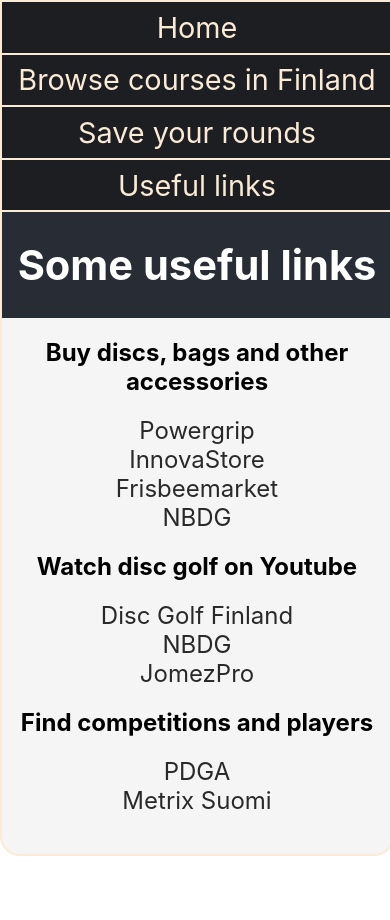
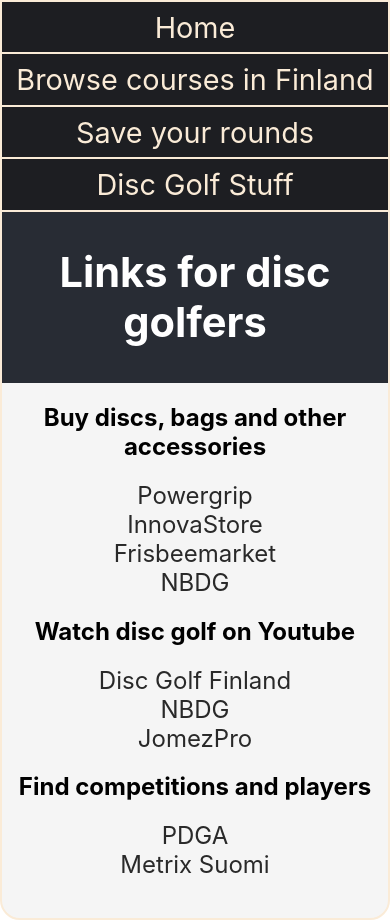
Before and after one commit to Hnes-co/discgolfapp-frontend, a React (Create React App) app: page /links in a window 390 px wide. Before the commit the page ends 856 px from the top, so only its background shows below. Built offline with nearby package versions, Linux system fonts and the light colour scheme; no server answers.

Commit message:
updates&fixes2

```diff
--- a/src/App.css
+++ b/src/App.css
@@ -37,7 +37,6 @@
 
 .App-header {
   background-color: #282c34;
-
   display: flex;
   flex-direction: column;
   align-items: center;
@@ -50,6 +49,7 @@
   padding: 2%;
   font-size: 180%;
 }
+
 
 .home-header {
   background-color: #282c34;
@@ -200,6 +200,7 @@
 }
 
 .button1 {
+  width: 35%;
   margin: 1%;
   background-color: #282c34;
   border: 2px solid antiquewhite;
@@ -256,6 +257,34 @@
 
 /*Sovelluksesta responsiivinen */
 
+@media only screen and (max-width: 1400px) {
+
+  .button1 {
+    font-size: 90%;
+  }
+
+}
+
+@media only screen and (max-width: 1200px) {
+
+  .button1 {
+    width: 40%;
+  }
+  .App-header {
+    padding: 2%;
+  }
+
+}
+
+@media only screen and (max-width: 1040px) {
+
+  .button1 {
+    width: 80%;
+  }
+
+}
+
+
 @media only screen and (max-width: 915px) {
 
   body {
@@ -263,7 +292,7 @@
   }
 
   .App {
-    width: 100%;
+    width: auto;
   }
 
   .Navigation {
@@ -274,6 +303,10 @@
   .home-header {
     font-size: 180%;
   }
+  .App-header {
+    font-size: 130%;
+  }
+
 
   .scores {
     margin-top: 20%;
@@ -303,9 +336,6 @@
     font-size: 150%;
   }
 
-  .App-header {
-    font-size: 130%;
-  }
 
   .scores {
     margin-top: 30%;
@@ -317,7 +347,8 @@
   }
 
   .button1 {
-    font-size: 127%;
+    padding: 3%;
+    font-size: 80%;
   }
   .saveButton {
     font-size: 127%;
@@ -327,3 +358,11 @@
     padding-right: 5px;
   }
 }
+
+@media only screen and (max-width: 375px) {
+
+  .button1 {
+    height: 50px;
+  }
+
+}
--- a/src/App.js
+++ b/src/App.js
@@ -45,7 +45,7 @@
             <Link className="button" to="/">Home</Link>
             <Link className="button" to="/courses" onClick={handleCourses}>Browse courses in Finland</Link>
             <Link className="button" to="/scores">Save your rounds </Link>
-            <Link className="button" to="/links">Useful links</Link>
+            <Link className="button" to="/links">Disc Golf Stuff</Link>
         </div>
         <div className="content">
           <Switch>
--- a/src/components/home.js
+++ b/src/components/home.js
@@ -11,7 +11,7 @@
                 <h1>Welcome to Disc Golf SPA</h1>
             </header>
             <div className="home-content">
-                This is the home page for the disc golf app.
+                Hello! This is the home page for the disc golf app.
                 Use the navigation bar above to browse the site.
             </div>
             <div id="Footer">
--- a/src/components/links.js
+++ b/src/components/links.js
@@ -7,7 +7,7 @@
     return(
         <div>
             <header className="App-header">
-                <h1>Some useful links</h1>
+                <h1>Links for disc golfers</h1>
             </header>
             <div className="buydiscs">
                 <h2>Buy discs, bags and other accessories</h2>
--- a/src/components/scores.js
+++ b/src/components/scores.js
@@ -22,7 +22,8 @@
         return(
             <div className="scoreDiv">
                 <form onSubmit={props.handleFormSubmit}>
-                    Your name: <input value={props.newName} onChange={props.handleName} required/>
+                <h3> {props.courseToShow.name} </h3>
+                    Your name: <input value={props.newName} onChange={props.handleName} required maxLength="30"/>
                         <div className="scoreForm">
                         <table className="scoreTable">
                             <tbody>
@@ -120,7 +121,7 @@
         return (
             <>
                 <h3> Can't find the course/layout you're looking for? Add a new course! </h3>
-                <button className="button1" onClick={props.handleAddNew} >Add new</button>
+                <button className="addButton" onClick={props.handleAddNew} >Add new</button>
             </>
         )
     }
@@ -137,7 +138,7 @@
         <div className="addCourse">
             <form onSubmit={props.handleNextClick}>
                 <div className="addLabel">
-                <label>Course name: </label><input id="nameInput" value={props.newCourseName} onChange={props.handleCourseName} required/>
+                <label>Course name: </label><input id="nameInput" value={props.newCourseName} onChange={props.handleCourseName} maxLength="50" required/>
                 </div>
                 <div className="addLabel">
                 <label>Number of holes:  </label><input id="holeInput" value={props.newHoleAmount} onChange={props.handleHoleAmount} type="number" min="1" max="30" step="1" required />
@@ -329,13 +330,14 @@
     const resetCourseToShow = () => {
         setCourseToShow([])
         setCourseChosen(false)
+        resetNewCourseAdd()
     }
     const handleCourseToShow = (id) => {
         setCourseToShow(courses.find(course => course.id === id))
         setCourseChosen(true)
     }
 
-
+    const resultsToShow = courses.filter(course => course.results.length !== 0)
 
     return(
         <div>
@@ -359,7 +361,7 @@
             </div>
             <div className="scores">
                 <h2>Player Scores: </h2>
-                    {courses.map(course =>
+                    {resultsToShow.map(course =>
                         <div key={course.id}>
                             <h3>{course.name}</h3>
                             <div className="resultDiv">
```
Also changed, not shown: src/services/scoreService.js (line endings or trailing spaces).
